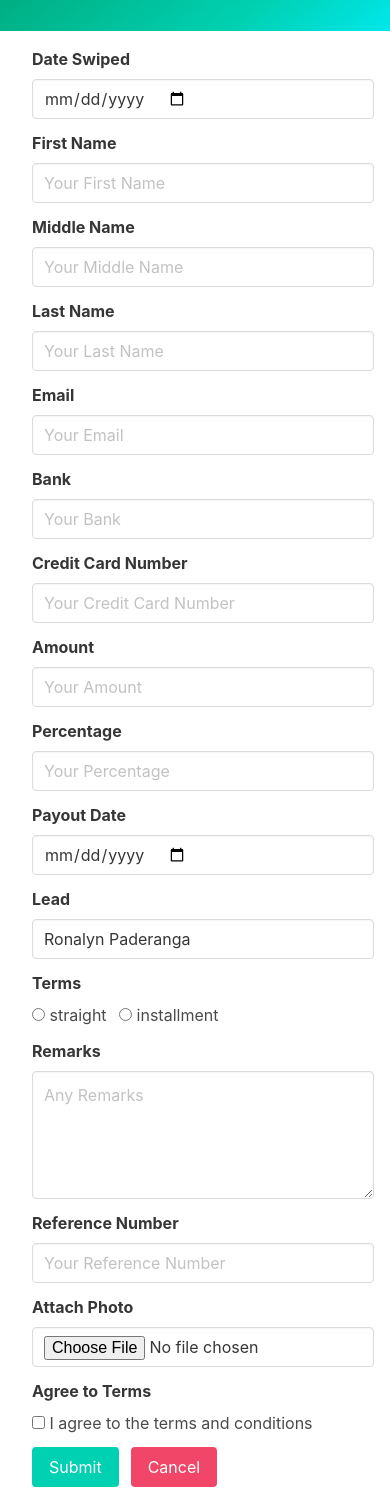
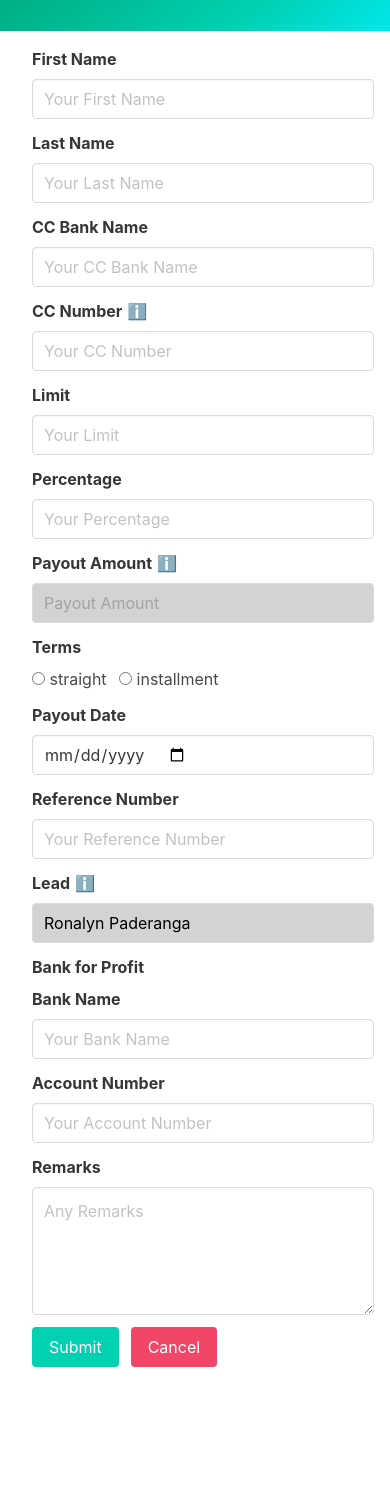
Before and after one commit to jmmhbsny/test1, a plain HTML site: page index.html in a window 390 px wide. Shown: the part 101-1604 px from the top of the page. After the commit the page ends 1484 px from the top, so only its background shows below. Drawn offline with nearby package versions, Linux system fonts and the light colour scheme.

Commit message:
Update index.html

```diff
--- a/index.html
+++ b/index.html
@@ -1,31 +1,43 @@
 <!DOCTYPE html>
 <html>
   <head>
+
     <link
       rel="stylesheet"
       href="https://cdn.jsdelivr.net/npm/bulma@0.9.4/css/bulma.min.css"
     />
+
+    <style>
+    .info-icon {
+        cursor: pointer; /* Change cursor to pointer */
+        margin-left: 5px; /* Space between label and icon */
+        position: relative; /* Positioning for tooltip */
+    }
+
+    .info-icon:hover::after {
+        content: attr(title); /* Use the title attribute for tooltip text */
+        position: absolute; /* Position the tooltip */
+        background-color: black; /* Background color of tooltip */
+        color: white; /* Text color */
+        padding: 5px; /* Padding around text */
+        border-radius: 5px; /* Rounded corners */
+        top: 20px; /* Positioning above the icon */
+        left: 0; /* Align to the left of the icon */
+        white-space: nowrap; /* Prevent text wrapping */
+        z-index: 10; /* Ensure tooltip is above other elements */
+    }
+</style>
+
   </head>
   <body>
     <section class="hero is-primary is-bold">
       <div class="hero-body">
         <div class="container">
-          <h1 class="title">Data Entry Form</h1>
+          <h1 class="title">CC Payout Form</h1>
         </div>
       </div>
     </section>
     <form id="form" class="container m-4 pl-4" method="POST">
-      <div class="field">
-        <label class="label">Date Swiped</label>
-        <div class="control">
-          <input
-            class="input"
-            type="date"
-            placeholder="Your Date Swiped"
-            name="Date Swiped"
-          required />
-        </div>
-      </div>
 
        <div class="field">
         <label class="label">First Name</label>
@@ -39,17 +51,6 @@
         </div>
       </div>
 
-      <div class="field">
-        <label class="label">Middle Name</label>
-        <div class="control">
-          <input
-            class="input"
-            type="text"
-            placeholder="Your Middle Name"
-            name="Middle Name"
-          required />
-        </div>
-      </div>
 
        <div class="field">
         <label class="label">Last Name</label>
@@ -63,51 +64,43 @@
         </div>
       </div>
 
-      <div class="field">
-        <label class="label">Email</label>
-        <div class="control">
-          <input
-            class="input"
-            type="email"
-            placeholder="Your Email"
-            name="Email"
-          />
-        </div>
-      </div>
 
       <div class="field">
-        <label class="label">Bank</label>
+        <label class="label">CC Bank Name</label>
         <div class="control">
           <input
             class="input"
             type="text"
-            placeholder="Your Bank"
-            name="Bank"
+            placeholder="Your CC Bank Name"
+            name="CC Bank Name"
           required />
         </div>
       </div>
 
       <div class="field">
-        <label class="label">Credit Card Number</label>
+        <label class="label">CC Number<span class="info-icon" title="Ex: XXXX-XXXX-XXXX-XXXX">ℹ️</span></label>
         <div class="control">
           <input
             class="input"
             type="text"
-            placeholder="Your Credit Card Number"
-            name="CCNO"
+            placeholder="Your CC Number"
+            name="CC Number"
           required />
         </div>
       </div>
 
        <div class="field">
-        <label class="label">Amount</label>
+        <label class="label">Limit</label>
          <div class="control">
            <input
             class="input"
-            type="text"
-            placeholder="Your Amount"
-            name="Amount"
-          required />
+            type="number"
+            placeholder="Your Limit"
+            name="Limit"
+            id="limit"
+            required
+            oninput="calculatePayout()"
+           />
         </div>
        </div>
 
@@ -117,10 +110,54 @@
         <div class="control">
             <input
                 class="input"
-            type="text"
+                type="number"
                 placeholder="Your Percentage"
                 name="Percentage"
-          required />
+                id="percentage"
+                required
+                oninput="calculatePayout()"
+            />
+        </div>
+         </div>
+
+          <div class="field">
+           <label class="label">Payout Amount<span class="info-icon" title="This is the fixed value.">ℹ️</span></label>
+           <div class="control">
+            <input
+                class="input"
+                type="text"
+                placeholder="Payout Amount"
+                name="Payout Amount"
+                id="payoutAmount"
+                readonly
+                style="background-color: lightgray; color: black;"
+            />
+         </div>
+         </div>
+
+         <div class="field">
+          <label class="label">Terms</label>
+        <div class="control">
+        <label class="radio">
+            <input type="radio" name="Terms" value="straight" onclick="toggleInstallmentTerms()" /> straight
+        </label>
+        <label class="radio">
+            <input type="radio" name="Terms" value="installment" onclick="toggleInstallmentTerms()" /> installment
+        </label>
+        </div>
+         </div>
+
+        <div class="field" id="installmentTermsField" style="display: none;">
+        <label class="label">Installment Payment Terms
+        <span class="info-icon" title="Count of Payout / Terms of Installment Ex: 1/6">ℹ️</span>
+         </label>
+         <div class="control">
+        <input
+            class="input"
+            type="text"
+            placeholder="Your Installment Payment Terms"
+            name="Installment Payment Terms"
+            id="installmentPaymentTerms" />
         </div>
          </div>
 
@@ -130,48 +167,11 @@
           <input
             class="input"
             type="date"
-            placeholder="Your Payout Date"
+            id="payoutDate"
             name="Payout Date"
-           required />
-        </div>
-      </div>
-
-
-      <div class="field">
-    <label class="label" for="first-name">Lead</label>
-    <div class="control">
-        <input
-            class="input"
-            type="text"
-            id="Lead
-            placeholder= "Your Lead"
-            name="Lead"
-            value="Ronalyn Paderanga"
             required
+            onchange="formatPayoutDate()"
            />
-    </div>
-    </div>
-
-     <div class="field">
-        <label class="label">Terms</label>
-        <div class="control">
-          <label class="radio">
-            <input type="radio" name="Terms" value="straight" /> straight
-          </label>
-          <label class="radio">
-            <input type="radio" name="Terms" value="installment" /> installment
-          </label>
-        </div>
-      </div>
-
-      <div class="field">
-        <label class="label">Remarks</label>
-        <div class="control">
-          <textarea
-            class="textarea"
-            placeholder="Any Remarks"
-            name="Remarks"
-          ></textarea>
         </div>
       </div>
 
@@ -188,21 +188,59 @@
       </div>
 
       <div class="field">
-            <label class="label">Attach Photo</label>
+    <label class="label" for="first-name">Lead<span class="info-icon" title="This is the fixed value.">ℹ️</span></label>
     <div class="control">
-                <input class="input" type="file" name="file" accept="image/*" required />
+        <input
+            class="input"
+            type="text"
+            id="Lead
+            placeholder= "Your Lead"
+            name="Lead"
+            value="Ronalyn Paderanga"
+            readonly
+            style="background-color: lightgray; color: black;"
+        />
+    </div>
+    </div>
+
+        <label class="label">Bank for Profit</label>
+
+
+      <div class="field">
+        <label class="label">Bank Name</label>
+        <div class="control">
+          <input
+            class="input"
+            type="text"
+            placeholder="Your Bank Name"
+            name="Bank Name"
+          required />
         </div>
       </div>
 
       <div class="field">
-        <label class="label">Agree to Terms</label>
+        <label class="label">Account Number</label>
         <div class="control">
-          <label class="checkbox">
-            <input type="checkbox" name="Agree To Terms" value="yes" /> I agree
-            to the terms and conditions
-          </label>
+          <input
+            class="input"
+            type="text"
+            placeholder="Your Account Number"
+            name="Account Number"
+          required />
         </div>
       </div>
+
+        <div class="field">
+        <label class="label">Remarks</label>
+        <div class="control">
+          <textarea
+            class="textarea"
+            placeholder="Any Remarks"
+            name="Remarks"
+          ></textarea>
+        </div>
+      </div>
+
 
       <div class="field is-grouped">
         <div class="control">
@@ -231,18 +269,65 @@
       "></div>
 
     <script>
+    function calculatePayout() {
+        const limit = parseFloat(document.getElementById('limit').value) || 0;
+        const percentage = parseFloat(document.getElementById('percentage').value) || 0;
+
+        // Calculate payout amount
+        const payoutAmount = (limit * (percentage / 100)).toFixed(2);
+
+        // Display the payout amount
+        document.getElementById('payoutAmount').value = payoutAmount;
+    }
+
+    function toggleInstallmentTerms() {
+        const installmentTermsField = document.getElementById('installmentTermsField');
+        const installmentRadio = document.querySelector('input[name="Terms"][value="installment"]');
+
+        // Show or hide the installment terms field based on the selected radio button
+        if (installmentRadio.checked) {
+            installmentTermsField.style.display = 'block'; // Show the field
+        } else {
+            installmentTermsField.style.display = 'none'; // Hide the field
+        }
+    }
+
+    function formatPayoutDate() {
+            const dateInput = document.getElementById('payoutDate');
+            if (dateInput.value) { // Check if the value is not empty
+                const dateValue = new Date(dateInput.value);
+
+                // Format the date to MM/DD/YYYY
+                const options = { month: '2-digit', day: '2-digit', year: 'numeric' };
+                const formattedDate = dateValue.toLocaleDateString('en-US', options);
+
+                // Log the formatted date or use it as needed
+                console.log("Formatted Date: ", formattedDate); // This will log the date in MM/DD/YYYY format
+            } else {
+                console.log("No date selected.");
+            }
+        }
+
     document.getElementById("form").addEventListener("submit", function (e) {
         e.preventDefault(); // Prevent the default form submission
         document.getElementById("message").textContent = "Submitting..";
         document.getElementById("message").style.display = "block";
         document.getElementById("submit-button").disabled = true;
 
-    // Collect the form data
-    var formData = new FormData(this);
+        // Format the payout date before submission
+            const dateInput = document.getElementById('payoutDate');
+            const dateValue = new Date(dateInput.value);
+            const options = { month: '2-digit', day: '2-digit', year: 'numeric' };
+            const formattedDate = dateValue.toLocaleDateString('en-US', options);
+
+            // Set the formatted date in the form data
+            const formData = new FormData(this);
+            formData.set('Payout Date', formattedDate); // Update the Payout Date in the FormData
+
 
         // Send a POST request to your Google Apps Script
         fetch(
-      "https://script.google.com/macros/s/AKfycbyA1VR1dQRfjArzHz58aZ3Tr72Y20SgiEebFow3IMbICiULz40Qx428a8K_F8mdg9F5HA/exec", // Replace with your actual script ID
+            "https://script.google.com/macros/s/AKfycby-u40-fhnfLsXxiHgLTeb9v1vKuol3_IOgg3AJqCX2FMPPxM20KOEIvdlbGOEJY8xFSQ/exec", // Replace with your actual script ID
             {
                 method: "POST",
                 body: formData, // Use FormData directly
```
Lines whose indentation alone changed are shown as unchanged.
